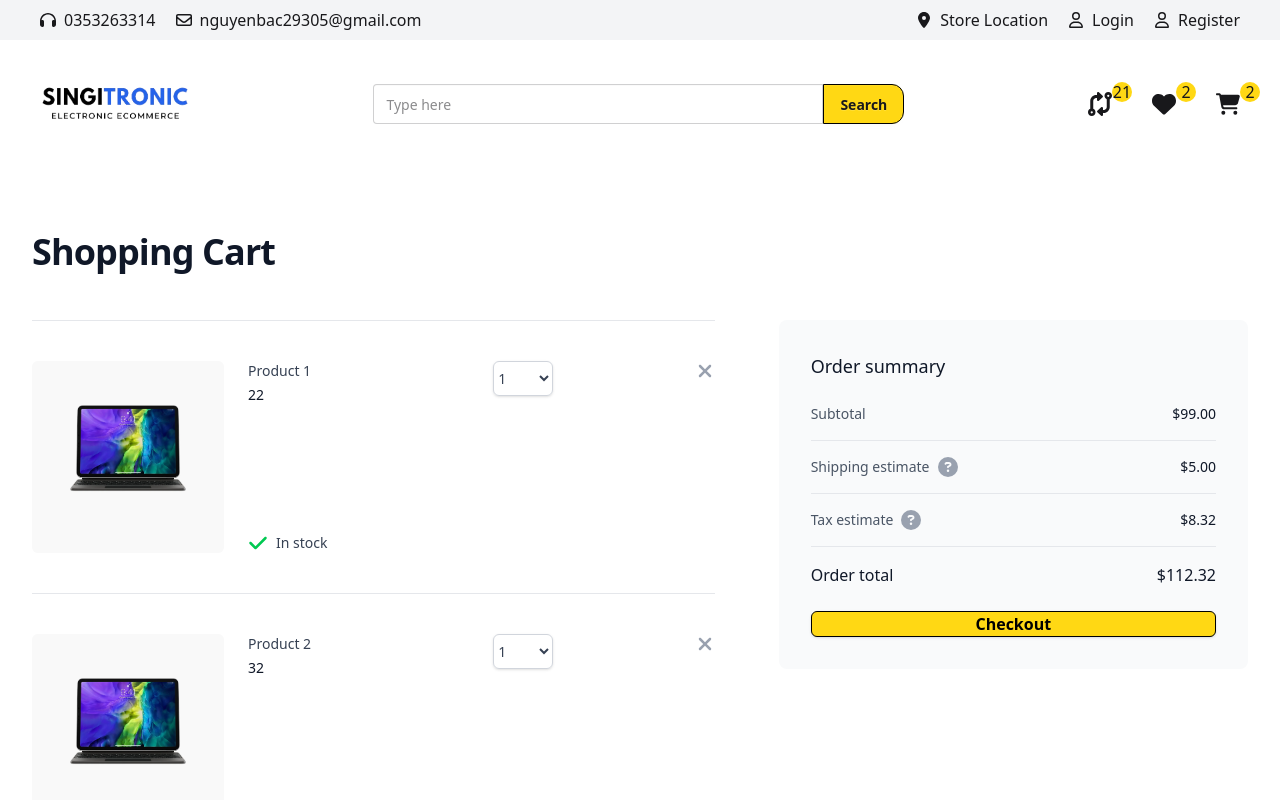
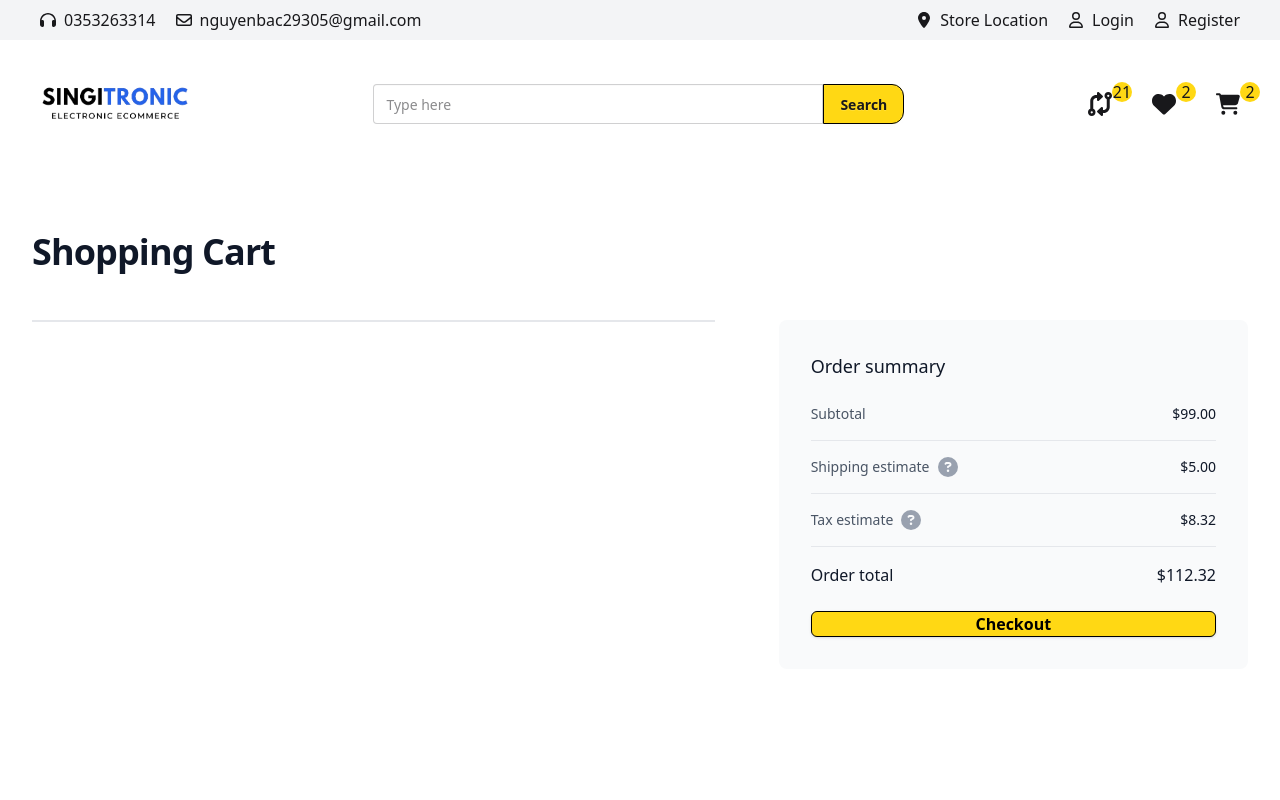
Before and after one commit to nguyenbac032905/Electronic, a Next.js app: page /cart in a window 1280 px wide. Shown: the top 800 px of the page. Built offline with nearby package versions, Linux system fonts and the light colour scheme.

Commit message:
sua giao dien trang cart

```diff
--- a/app/_zustand/store.ts
+++ b/app/_zustand/store.ts
@@ -5,6 +5,7 @@ export type ProductInCart = {
     title: string;
     price: number;
     image: string;
+    amount: number;
 };
 
 export type State = {
@@ -16,24 +17,23 @@ export type Actions = {
 };
 
 export const useProductStore = create<State & Actions>((set) => ({
-    products:[
-        {
-            id: 1,
-            title: "Product 1",
-            price: 22,
-            image: "product1.webp"
-        },
-        {
-            id: 2,
-            title: "Product 2",
-            price: 32,
-            image: "product2.webp"
-        },
-    ],
+    products:[],
     addToCart: (newProduct) => {
         set(state => {
-            console.log(state)
-            return {products: [...state.products,newProduct]}
+            console.log(state.products);
+            const existItem = state.products.find(item => item.id === newProduct.id);
+            if(!existItem){
+                return {products: [...state.products,newProduct]}
+            }
+            return {
+                products: state.products.map(product =>{
+                    if(product.id === existItem.id){
+                        return {...product,amount: product.amount+newProduct.amount}
+                    }else{
+                        return product
+                    }
+                })
+            }
         })
     }
 }));
--- a/app/cart/page.tsx
+++ b/app/cart/page.tsx
@@ -1,12 +1,12 @@
-"use client"
-import { CustomButton } from "@/components";
+"use client";
+import { CustomButton, QuantityInputCart } from "@/components";
 import Image from "next/image";
-import { FaCheck, FaCircleQuestion, FaClock, FaXmark } from "react-icons/fa6";
+import { FaCheck, FaClock, FaCircleQuestion, FaXmark } from "react-icons/fa6";
 import { useProductStore } from "../_zustand/store";
 import Link from "next/link";
 
 const CartPage = () => {
-  const {products} = useProductStore();
+    const { products } = useProductStore();
     return (
         <div className="bg-white">
         <div className="mx-auto max-w-2xl px-4 pb-24 pt-16 sm:px-6 lg:max-w-7xl lg:px-8">
@@ -23,13 +23,13 @@ const CartPage = () => {
                 role="list"
                 className="divide-y divide-gray-200 border-b border-t border-gray-200"
                 >
-              {products.map((product, productIdx) => (
+                {products.map((product) => (
                     <li key={product.id} className="flex py-6 sm:py-10">
                     <div className="flex-shrink-0">
                         <Image
-                      width={96}
-                      height={96}
-                      src="/laptop 1.webp"
+                        width={192}
+                        height={192}
+                        src={`/${product.image}`}
                         alt="laptop image"
                         className="h-24 w-24 rounded-md object-cover object-center sm:h-48 sm:w-48"
                         />
@@ -41,7 +41,7 @@ const CartPage = () => {
                             <div className="flex justify-between">
                             <h3 className="text-sm">
                                 <Link
-                              href={"#"}
+                                href={`#`}
                                 className="font-medium text-gray-700 hover:text-gray-800"
                                 >
                                 {product.title}
@@ -51,38 +51,16 @@ const CartPage = () => {
                             {/* <div className="mt-1 flex text-sm">
                             <p className="text-gray-500">{product.color}</p>
                             {product.size ? (
-                            <p className="ml-4 border-l border-gray-200 pl-4 text-gray-500">
-                              {product.size}
-                            </p>
+                            <p className="ml-4 border-l border-gray-200 pl-4 text-gray-500">{product.size}</p>
                             ) : null}
                         </div> */}
                             <p className="mt-1 text-sm font-medium text-gray-900">
-                          {product.price}
+                            ${product.price}
                             </p>
                         </div>
 
                         <div className="mt-4 sm:mt-0 sm:pr-9">
-                        <label
-                          htmlFor={`quantity-${product.id}`}
-                          className="sr-only"
-                        >
-                          Quantity, {product.title}
-                        </label>
-                        <select
-                          id={`quantity-${product.id}`}
-                          name={`quantity-${product.id}`}
-                          className="w-15 max-w-full rounded-md border border-gray-300 py-1.5 text-left text-base font-medium leading-5 text-gray-700 shadow-sm focus:border-indigo-500 focus:outline-none focus:ring-1 focus:ring-indigo-500 sm:text-sm"
-                        >
-                          <option value={1}>1</option>
-                          <option value={2}>2</option>
-                          <option value={3}>3</option>
-                          <option value={4}>4</option>
-                          <option value={5}>5</option>
-                          <option value={6}>6</option>
-                          <option value={7}>7</option>
-                          <option value={8}>8</option>
-                        </select>
-
+                            <QuantityInputCart product={product} />
                             <div className="absolute right-0 top-0">
                             <button
                                 type="button"
@@ -108,9 +86,7 @@ const CartPage = () => {
                             />
                         )}
 
-                      <span>
-                        {1 ? "In stock":`Ships in 3 days`}
-                      </span>
+                        <span>{1 ? "In stock" : `Ships in 3 days`}</span>
                         </p>
                     </div>
                     </li>
@@ -174,7 +150,14 @@ const CartPage = () => {
                 </dl>
 
                 <div className="mt-6">
-              <CustomButton textSize="base" buttonType="submit" paddingX={4} paddingY={3} text="Checkout" customWidth="full" />
+                <CustomButton
+                    textSize="base"
+                    buttonType="submit"
+                    paddingX={4}
+                    paddingY={3}
+                    text="Checkout"
+                    customWidth="full"
+                />
                 </div>
             </section>
             </form>
@@ -182,4 +165,5 @@ const CartPage = () => {
         </div>
   );
 };
+
 export default CartPage;
--- a/app/product/[productSlug]/page.tsx
+++ b/app/product/[productSlug]/page.tsx
@@ -1,4 +1,6 @@
 import {
+    AddToCartSingleProductBtn,
+  BuyNowSingleProductBtn,
   ColorInput,
   ProductTabs,
   QuantityInput,
@@ -68,12 +70,8 @@ const SingleProductPage = async ({params}: SingleProductPageProps) => {
                     <ColorInput />
                     <QuantityInput />
                     <div className="flex gap-x-5">
-                        <button className="btn w-[200px] border border-black border-2 font-normal bg-white hover:bg-black hover:text-white transition-colors rounded-md uppercase ease-in">
-                        Add to cart
-                        </button>
-                        <button className="btn w-[200px] border border-black border-2 font-normal bg-custom-yellow hover:bg-black hover:text-white transition-colors rounded-md uppercase ease-in">
-                        Buy now
-                        </button>
+                        <AddToCartSingleProductBtn product={product}/>
+                        <BuyNowSingleProductBtn />
                     </div>
                     <div className="flex flex-col gap-y-2">
                         <p className="flex items-center gap-x-2">
--- /dev/null
+++ b/components/AddToCartSingleProductBtn.tsx
@@ -0,0 +1,21 @@
+"use client"
+import { useProductStore } from "@/app/_zustand/store";
+
+const AddToCartSingleProductBtn = ({product}: {product: Product}) => {
+    const {addToCart} = useProductStore();
+    const handleAddToCart = () => {
+        addToCart({
+            id: product?.id,
+            title: product?.title,
+            price: product?.price,
+            image: product?.mainImage,
+            amount: 1
+        })
+    }
+    return (
+        <button onClick={handleAddToCart} className="btn w-[200px] border border-black border-2 font-normal bg-white hover:bg-black hover:text-white transition-colors rounded-md uppercase ease-in">
+            Add to cart
+        </button>
+    )
+};
+export default AddToCartSingleProductBtn;
--- /dev/null
+++ b/components/BuyNowSingleProductBtn.tsx
@@ -0,0 +1,9 @@
+const BuyNowSingleProductBtn = () => {
+    return(
+        <button className="btn w-[200px] border border-black border-2 font-normal bg-custom-yellow hover:bg-black hover:text-white transition-colors rounded-md uppercase ease-in">
+            Buy now
+        </button>
+    )
+};
+
+export default BuyNowSingleProductBtn;
--- a/components/Header.tsx
+++ b/components/Header.tsx
@@ -21,10 +21,10 @@ const Header = () => {
                         <FaHeart className="text-2xl"/>
                         <span className="block w-5 h-5 bg-custom-yellow rounded-full flex justify-center items-center absolute top-[-10px] right-[-20px]">2</span>
                     </div>
-                    <div className="relative">
+                    <Link href={"/cart"} className="relative">
                         <FaCartShopping className="text-2xl"/>
                         <span className="block w-5 h-5 bg-custom-yellow rounded-full flex justify-center items-center absolute top-[-10px] right-[-20px]">2</span>
-                    </div>
+                    </Link>
                 </div>
             </div>
         </header>
--- a/components/index.ts
+++ b/components/index.ts
@@ -24,3 +24,6 @@ export {default as ProductTabs} from "./ProductTabs";
 export {default as RatingPercentElement} from "./RatingPercentElement";
 export {default as SingleReview} from "./SingleReview";
 export {default as CustomButton} from "./CustomButton";
+export {default as AddToCartSingleProductBtn} from "./AddToCartSingleProductBtn";
+export {default as BuyNowSingleProductBtn} from "./BuyNowSingleProductBtn";
+export {default as QuantityInputCart} from "./QuantityInputCart";
```
Also changed, not shown: components/QuantityInputCart.tsx (added, +51 -0 lines). Lines whose indentation alone changed are shown as unchanged.
